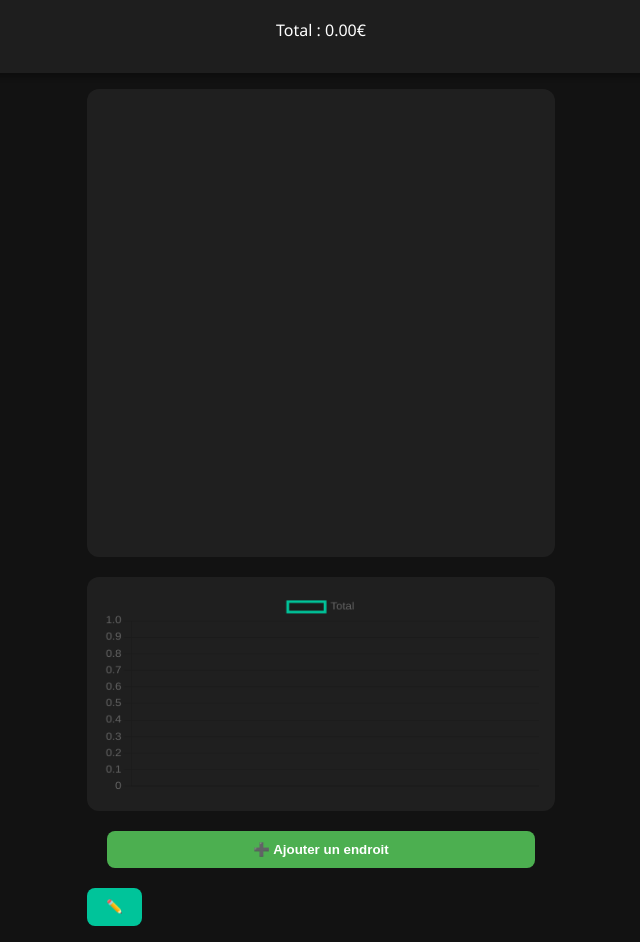
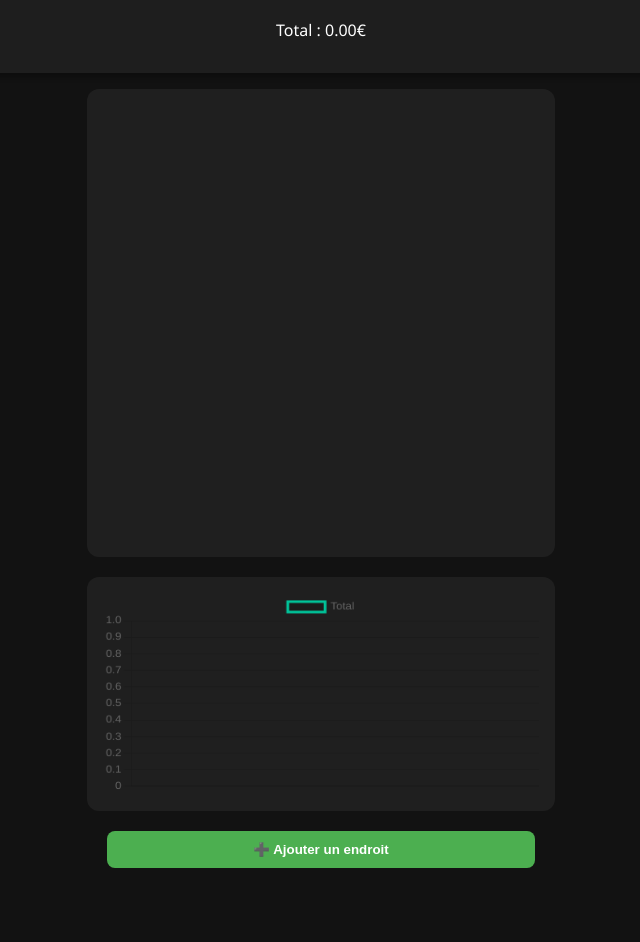
Before and after one commit to g0dzilla67/mon-argent, a plain HTML site: page index.html in a window 1280 px wide. Shown: the part 83-1025 px from the top of the page, without its empty margins (319-959 px from the left). After the commit the page ends 987 px from the top, so only its background shows below. Drawn offline with nearby package versions, Linux system fonts and the light colour scheme.

Commit message:
Update index.html

```diff
--- a/index.html
+++ b/index.html
@@ -28,7 +28,6 @@
 
     <section id="wallets"></section>
     <button id="addWalletBtn">➕ Ajouter un endroit</button>
-    <button onclick="renameWallet(${index})" class="rename-btn">✏️</button>
   </main>
 
   <!-- Script principal -->
```
